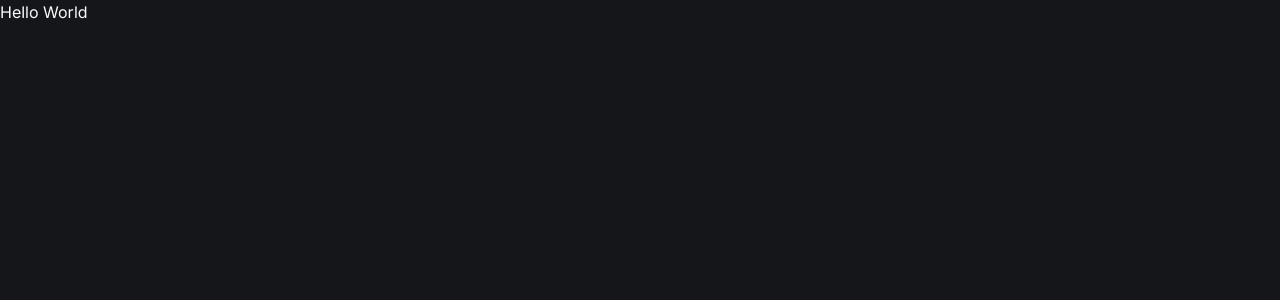
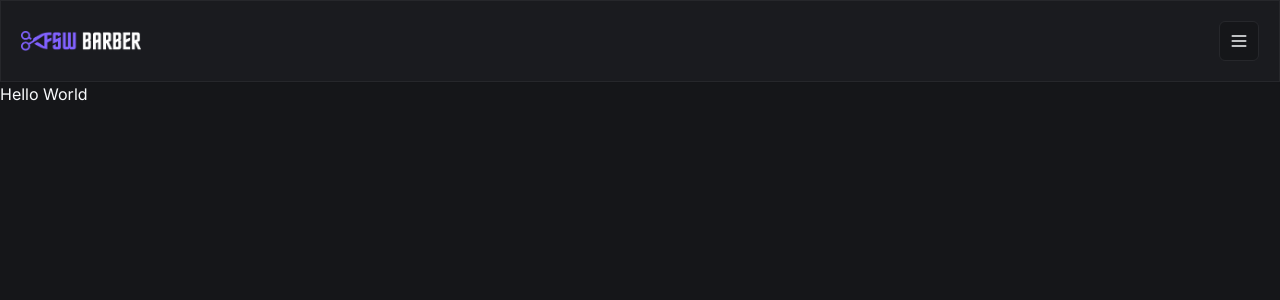
Before and after one commit to thiagop90/barber-shop, a Next.js app: page / in a window 1280 px wide. Shown: the top 300 px of the page. Built offline with nearby package versions, Linux system fonts and the light colour scheme.

Commit message:
feat: add initial header component

```diff
--- a/package.json
+++ b/package.json
@@ -13,6 +13,7 @@
   },
   "dependencies": {
     "@prisma/client": "^5.8.1",
+    "@radix-ui/react-slot": "^1.0.2",
     "class-variance-authority": "^0.7.0",
     "clsx": "^2.1.0",
     "lucide-react": "^0.317.0",
--- a/src/app/layout.tsx
+++ b/src/app/layout.tsx
@@ -1,6 +1,7 @@
 import type { Metadata } from 'next'
 import { Inter } from 'next/font/google'
 import './globals.css'
+import { Header } from '@/components/header'
 
 const inter = Inter({ subsets: ['latin'] })
 
@@ -16,7 +17,10 @@
 }>) {
   return (
     <html lang="en">
-      <body className={`${inter.className} dark`}>{children}</body>
+      <body className={`${inter.className} dark`}>
+        <Header />
+        {children}
+      </body>
     </html>
   )
 }
--- /dev/null
+++ b/src/components/header.tsx
@@ -0,0 +1,17 @@
+import Image from 'next/image'
+import { Card, CardContent } from './ui/card'
+import { Button } from './ui/button'
+import { Menu } from 'lucide-react'
+
+export function Header() {
+  return (
+    <Card className="rounded-none">
+      <CardContent className="flex items-center justify-between p-5">
+        <Image src="/logo.png" alt="FSW Barber" width={120} height={18} />
+        <Button variant="outline" size="icon">
+          <Menu className="h-5 w-5" />
+        </Button>
+      </CardContent>
+    </Card>
+  )
+}
--- /dev/null
+++ b/src/components/ui/button.tsx
@@ -0,0 +1,56 @@
+import * as React from "react"
+import { Slot } from "@radix-ui/react-slot"
+import { cva, type VariantProps } from "class-variance-authority"
+
+import { cn } from "@/lib/utils"
+
+const buttonVariants = cva(
+  "inline-flex items-center justify-center whitespace-nowrap rounded-md text-sm font-medium ring-offset-background transition-colors focus-visible:outline-none focus-visible:ring-2 focus-visible:ring-ring focus-visible:ring-offset-2 disabled:pointer-events-none disabled:opacity-50",
+  {
+    variants: {
+      variant: {
+        default: "bg-primary text-primary-foreground hover:bg-primary/90",
+        destructive:
+          "bg-destructive text-destructive-foreground hover:bg-destructive/90",
+        outline:
+          "border border-input bg-background hover:bg-accent hover:text-accent-foreground",
+        secondary:
+          "bg-secondary text-secondary-foreground hover:bg-secondary/80",
+        ghost: "hover:bg-accent hover:text-accent-foreground",
+        link: "text-primary underline-offset-4 hover:underline",
+      },
+      size: {
+        default: "h-10 px-4 py-2",
+        sm: "h-9 rounded-md px-3",
+        lg: "h-11 rounded-md px-8",
+        icon: "h-10 w-10",
+      },
+    },
+    defaultVariants: {
+      variant: "default",
+      size: "default",
+    },
+  }
+)
+
+export interface ButtonProps
+  extends React.ButtonHTMLAttributes<HTMLButtonElement>,
+    VariantProps<typeof buttonVariants> {
+  asChild?: boolean
+}
+
+const Button = React.forwardRef<HTMLButtonElement, ButtonProps>(
+  ({ className, variant, size, asChild = false, ...props }, ref) => {
+    const Comp = asChild ? Slot : "button"
+    return (
+      <Comp
+        className={cn(buttonVariants({ variant, size, className }))}
+        ref={ref}
+        {...props}
+      />
+    )
+  }
+)
+Button.displayName = "Button"
+
+export { Button, buttonVariants }
--- /dev/null
+++ b/src/components/ui/card.tsx
@@ -0,0 +1,79 @@
+import * as React from 'react'
+
+import { cn } from '@/lib/utils'
+
+const Card = React.forwardRef<
+  HTMLDivElement,
+  React.HTMLAttributes<HTMLDivElement>
+>(({ className, ...props }, ref) => (
+  <div
+    ref={ref}
+    className={cn(
+      'rounded-lg border bg-card text-card-foreground shadow-sm',
+      className,
+    )}
+    {...props}
+  />
+))
+Card.displayName = 'Card'
+
+const CardHeader = React.forwardRef<
+  HTMLDivElement,
+  React.HTMLAttributes<HTMLDivElement>
+>(({ className, ...props }, ref) => (
+  <div
+    ref={ref}
+    className={cn('flex flex-col space-y-1.5 p-6', className)}
+    {...props}
+  />
+))
+CardHeader.displayName = 'CardHeader'
+
+const CardTitle = React.forwardRef<
+  HTMLParagraphElement,
+  React.HTMLAttributes<HTMLHeadingElement>
+>(({ className, ...props }, ref) => (
+  <h3
+    ref={ref}
+    className={cn(
+      'text-2xl font-semibold leading-none tracking-tight',
+      className,
+    )}
+    {...props}
+  />
+))
+CardTitle.displayName = 'CardTitle'
+
+const CardDescription = React.forwardRef<
+  HTMLParagraphElement,
+  React.HTMLAttributes<HTMLParagraphElement>
+>(({ className, ...props }, ref) => (
+  <p
+    ref={ref}
+    className={cn('text-sm text-muted-foreground', className)}
+    {...props}
+  />
+))
+CardDescription.displayName = 'CardDescription'
+
+const CardContent = React.forwardRef<
+  HTMLDivElement,
+  React.HTMLAttributes<HTMLDivElement>
+>(({ className, ...props }, ref) => (
+  <div ref={ref} className={cn('p-6 pt-0', className)} {...props} />
+))
+CardContent.displayName = 'CardContent'
+
+const CardFooter = React.forwardRef<
+  HTMLDivElement,
+  React.HTMLAttributes<HTMLDivElement>
+>(({ className, ...props }, ref) => (
+  <div
+    ref={ref}
+    className={cn('flex items-center p-6 pt-0', className)}
+    {...props}
+  />
+))
+CardFooter.displayName = 'CardFooter'
+
+export { Card, CardHeader, CardFooter, CardTitle, CardDescription, CardContent }
```
Also changed, not shown: public/logo.png (added), src/app/(home)/page.tsx (renamed from src/app/page.tsx), 1 other file (tests, documents, lock files or other folders).
